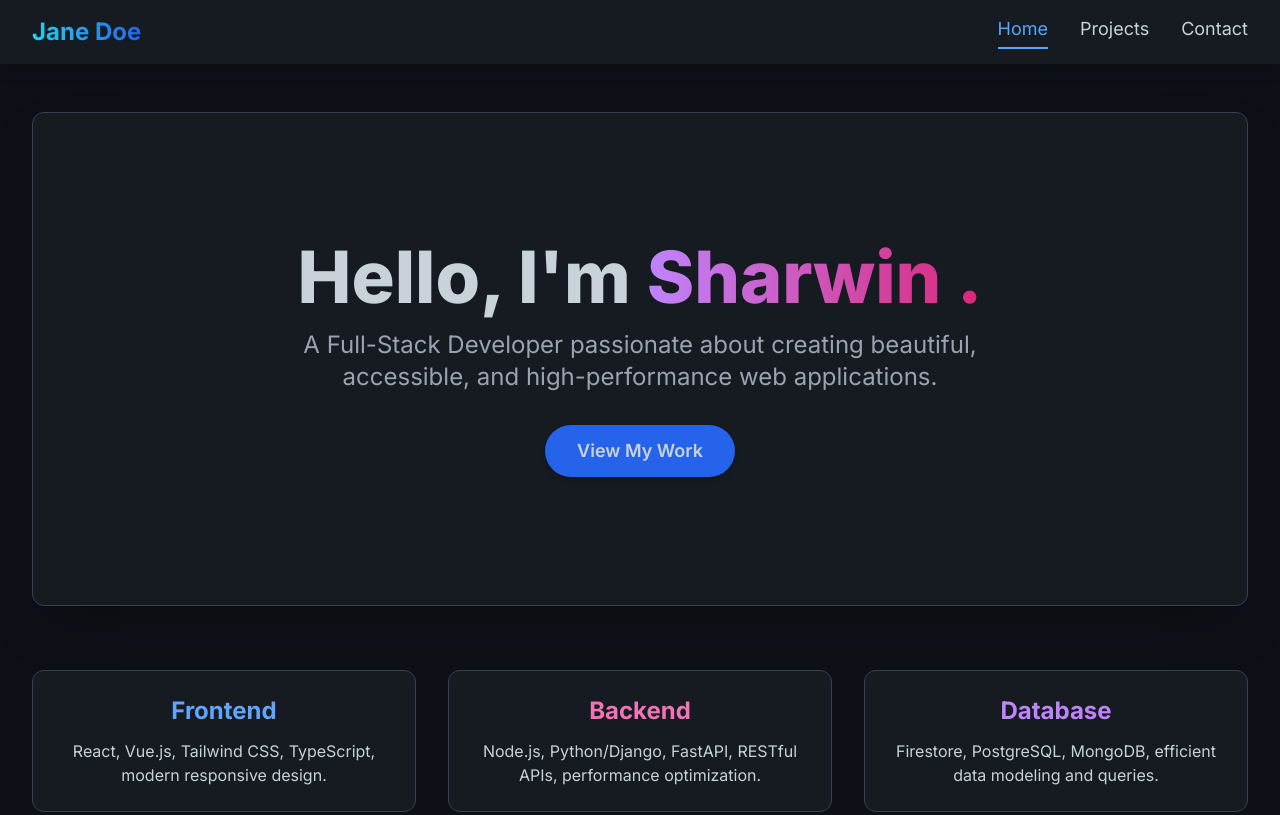
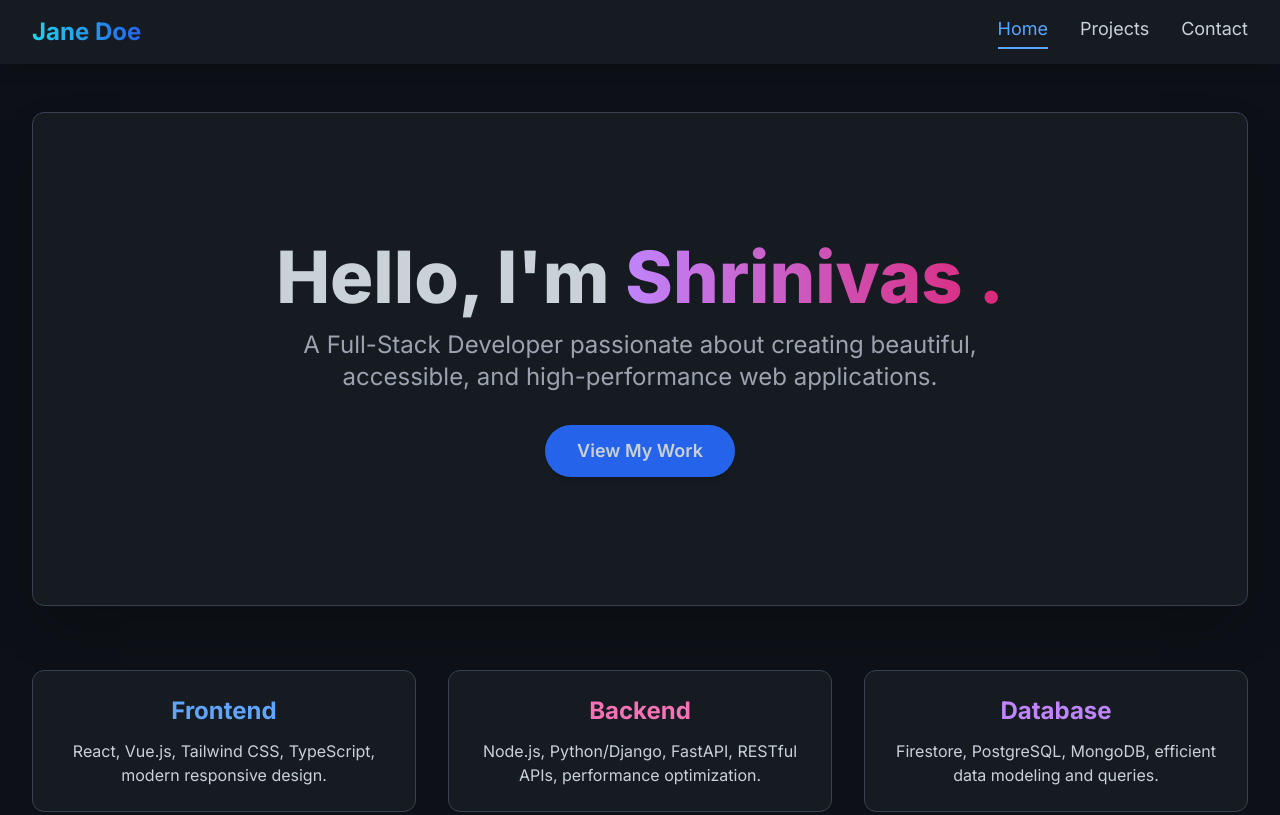
Before and after one commit to sharwinsalunke07/My-portfolio, a plain HTML site: page Index.html in a window 1280 px wide. Shown: the top 815 px of the page. Drawn offline with nearby package versions, Linux system fonts and the light colour scheme.

Commit message:
Update Index.html

```diff
--- a/Index.html
+++ b/Index.html
@@ -68,7 +68,7 @@
             <div class="text-center py-20 md:py-32 bg-[#161b22] rounded-xl shadow-2xl border border-gray-700">
                 <!-- Hero Content -->
                 <h1 class="text-5xl sm:text-7xl font-extrabold mb-4 leading-tight">
-                    Hello, I'm <span class="text-transparent bg-clip-text bg-gradient-to-r from-purple-400 to-pink-600">Sharwin
+                    Hello, I'm <span class="text-transparent bg-clip-text bg-gradient-to-r from-purple-400 to-pink-600">Shrinivas
                     .</span>
                 </h1>
                 <p class="text-xl sm:text-2xl text-gray-400 mb-8 max-w-3xl mx-auto">
```
